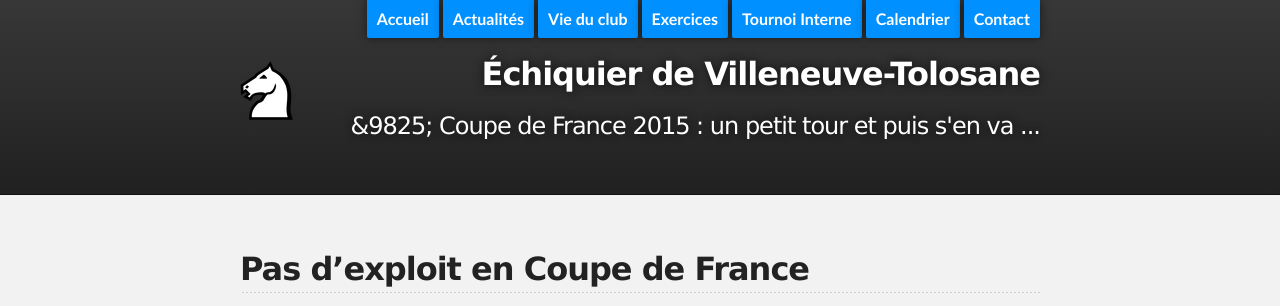
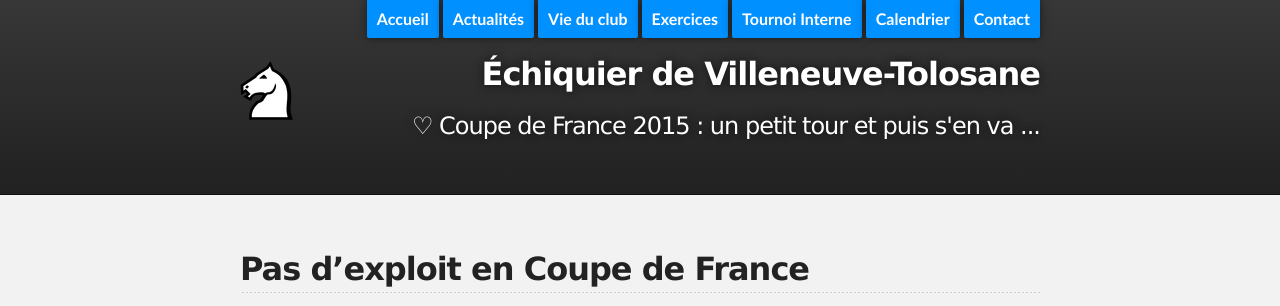
Before and after one commit to echiquier-villeneuve-tolosane/echiquier-villeneuve-tolosane.github.io, a Jekyll site: the page built from _posts/2014-11-02--9825-coupe-de-france-2015-un-petit-tour-et-puis-s-en-va.md, in a window 1280 px wide. Shown: the top 306 px of the page. Built offline with Jekyll 4.4.1, drawn with Linux system fonts in a browser that asks for light colours; nearby versions of some CDN libraries; some of the changed lines change nothing that is shown.

Commit message:
Created 2014-11-02--9825-coupe-de-france-2015-un-petit-tour-et-puis-s-en-va.md

```diff
--- a/_posts/2014-11-02--9825-coupe-de-france-2015-un-petit-tour-et-puis-s-en-va.md
+++ b/_posts/2014-11-02--9825-coupe-de-france-2015-un-petit-tour-et-puis-s-en-va.md
@@ -1,6 +1,6 @@
 ---
 published: true
-title: "&9825; Coupe de France 2015 : un petit tour et puis s'en va ..."
+title: "&#9825; Coupe de France 2015 : un petit tour et puis s'en va ..."
 layout: default
 root: ../../..
 ---
```
